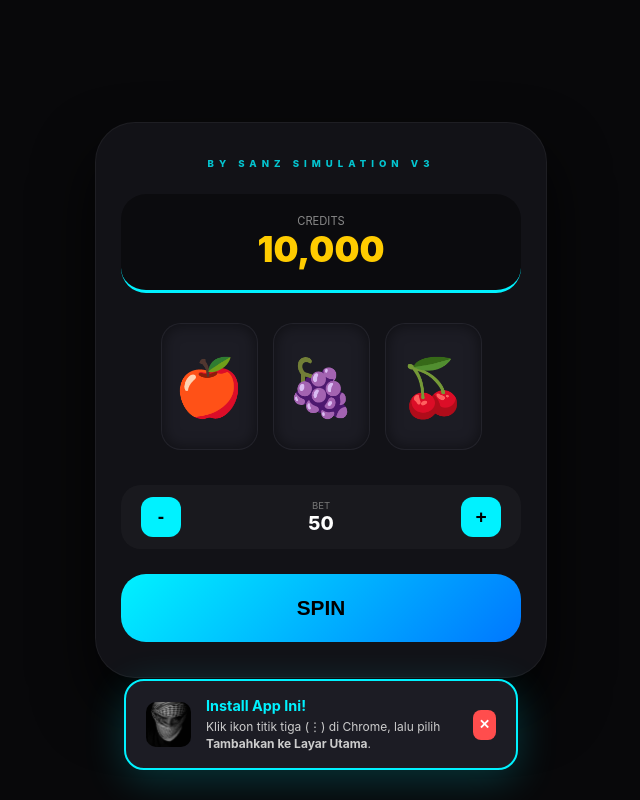
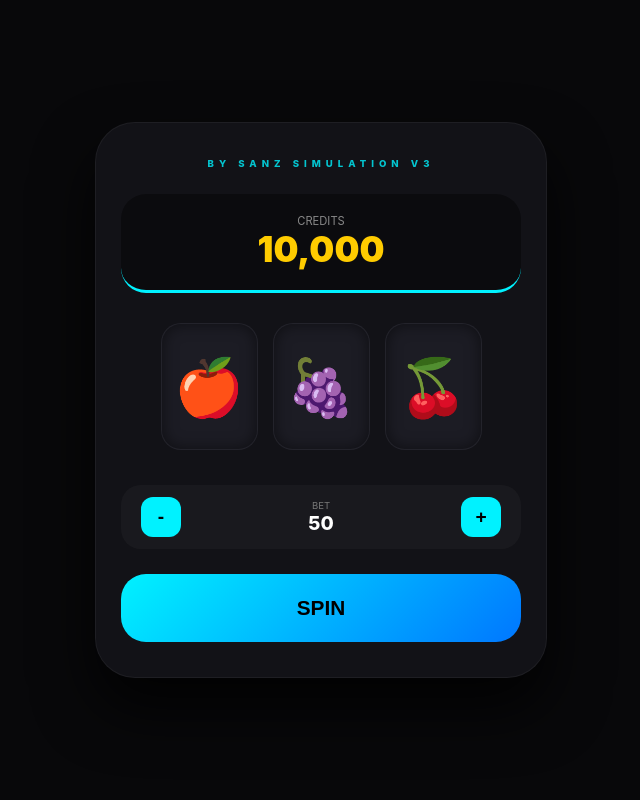
Before and after one commit to rhteaster-ui/slot-by-sann, a plain HTML site: page index.html in a window 1280 px wide. Shown: the whole page, without its empty margins (319-959 px from the left). Drawn offline with Linux system fonts and the light colour scheme.

Commit message:
Remove custom A2HS popup and associated styles
Removed custom popup for adding to home screen and related styles.

```diff
--- a/index.html
+++ b/index.html
@@ -4,6 +4,9 @@
     <meta charset="UTF-8">
     <meta name="viewport" content="width=device-width, initial-scale=1.0">
     <title>Slot Simulasi - BySanz v3 Final</title>
+    <link rel="manifest" href="manifest.json">
+    <meta name="theme-color" content="#08080a">
+    <link rel="apple-touch-icon" href="src/icon.png">
     <style>
         :root {
             --bg: #08080a;
@@ -48,7 +51,6 @@
             font-weight: 800;
         }
 
-        /* Display Saldo */
         .balance-card {
             background: rgba(0,0,0,0.4);
             padding: 20px;
@@ -63,7 +65,6 @@
             color: var(--gold);
         }
 
-        /* Reels */
         .reels-wrapper {
             display: flex;
             gap: 15px;
@@ -84,7 +85,6 @@
             box-shadow: inset 0 0 15px rgba(0,0,0,0.5);
         }
 
-        /* Pop up Nominal */
         #resultPopup {
             position: absolute;
             top: 50%;
@@ -104,7 +104,6 @@
             opacity: 1;
         }
 
-        /* Controls */
         .bet-input {
             display: flex;
             justify-content: space-between;
@@ -141,64 +140,6 @@
 
         .spin-btn:disabled { opacity: 0.3; cursor: not-allowed; }
 
-        /* Custom A2HS Popup */
-        .install-popup {
-            position: fixed;
-            bottom: -150px;
-            left: 50%;
-            transform: translateX(-50%);
-            background: #1c1c24;
-            border: 2px solid var(--accent);
-            padding: 15px 20px;
-            border-radius: 20px;
-            box-shadow: 0 10px 40px rgba(0,242,255,0.2);
-            z-index: 100;
-            display: flex;
-            align-items: center;
-            gap: 15px;
-            transition: bottom 0.6s cubic-bezier(0.68, -0.55, 0.265, 1.55);
-            width: 85%;
-            max-width: 350px;
-        }
-
-        .install-popup.show {
-            bottom: 30px;
-        }
-
-        .install-popup-icon {
-            width: 45px;
-            height: 45px;
-            border-radius: 10px;
-            object-fit: cover;
-        }
-
-        .install-popup-text {
-            font-size: 0.75rem;
-            text-align: left;
-            line-height: 1.4;
-            color: #ccc;
-            flex-grow: 1;
-        }
-
-        .install-popup-text strong {
-            color: var(--accent);
-            font-size: 0.9rem;
-            display: block;
-            margin-bottom: 3px;
-        }
-
-        .install-popup-close {
-            background: var(--lose);
-            border: none;
-            color: white;
-            width: 30px;
-            height: 30px;
-            border-radius: 8px;
-            cursor: pointer;
-            font-weight: 900;
-        }
-
-        /* Animations */
         @keyframes reelSpin {
             0% { transform: translateY(-8px); filter: blur(0); }
             50% { transform: translateY(8px); filter: blur(6px); }
@@ -210,15 +151,6 @@
     </style>
 </head>
 <body>
-
-<div class="install-popup" id="customInstallPopup">
-    <img src="src/icon.png" alt="Icon" class="install-popup-icon" onerror="this.src='https://via.placeholder.com/45/00f2ff/000000?text=Sanz'">
-    <div class="install-popup-text">
-        <strong>Install App Ini!</strong>
-        Klik ikon titik tiga (⋮) di Chrome, lalu pilih <b>Tambahkan ke Layar Utama</b>.
-    </div>
-    <button class="install-popup-close" onclick="closeA2HS()">✕</button>
-</div>
 
 <div class="container">
     <div id="resultPopup"></div>
@@ -253,7 +185,6 @@
     let bet = 50;
     let active = false;
 
-    // AUDIO SYSTEM (Path Lokal)
     const sfx = {
         click: new Audio('src/sfx/click.mp3'),
         spin: new Audio('src/sfx/spin.mp3'),
@@ -279,24 +210,16 @@
 
     async function spinNow() {
         if (active || credits < bet) return;
-
         active = true;
         credits -= bet;
         updateUI();
         play('spin');
-
         const btn = document.getElementById('btnSpin');
         const popup = document.getElementById('resultPopup');
         const r = [document.getElementById('r1'), document.getElementById('r2'), document.getElementById('r3')];
-
         btn.disabled = true;
         popup.classList.remove('show');
-
-        r.forEach(el => {
-            el.classList.add('spinning');
-            el.classList.remove('win-glow');
-        });
-
+        r.forEach(el => { el.classList.add('spinning'); el.classList.remove('win-glow'); });
         let res = [];
         for (let i = 0; i < 3; i++) {
             await new Promise(resolve => setTimeout(resolve, 1000 + (i * 600)));
@@ -306,14 +229,12 @@
             r[i].innerText = icon;
             play('stop');
         }
-
         checkWin(res, r);
     }
 
     function checkWin(res, els) {
         const popup = document.getElementById('resultPopup');
         let win = 0;
-
         if (res[0] === res[1] && res[1] === res[2]) {
             win = bet * 20;
             if (res[0] === '💎') win = bet * 100;
@@ -328,7 +249,6 @@
             showPopup(`-${bet.toLocaleString()}`, 'var(--lose)');
             play('lose');
         }
-
         credits += win;
         updateUI();
         active = false;
@@ -347,18 +267,14 @@
         document.getElementById('balanceText').innerText = credits.toLocaleString();
     }
 
-    // Logic untuk memunculkan Custom Popup Add to Home Screen
-    window.addEventListener('DOMContentLoaded', () => {
-        // Tunda 2 detik agar tidak kaget
-        setTimeout(() => {
-            document.getElementById('customInstallPopup').classList.add('show');
-        }, 2000);
-    });
-
-    function closeA2HS() {
-        document.getElementById('customInstallPopup').classList.remove('show');
+    // SERVICE WORKER REGISTRATION (Wajib untuk Offline & Ikon)
+    if ('serviceWorker' in navigator) {
+        window.addEventListener('load', () => {
+            navigator.serviceWorker.register('sw.js').then(reg => {
+                console.log('SW Registered');
+            }).catch(err => console.log('SW Failed', err));
+        });
     }
 </script>
-
 </body>
-        </html>
+    </html>
```
